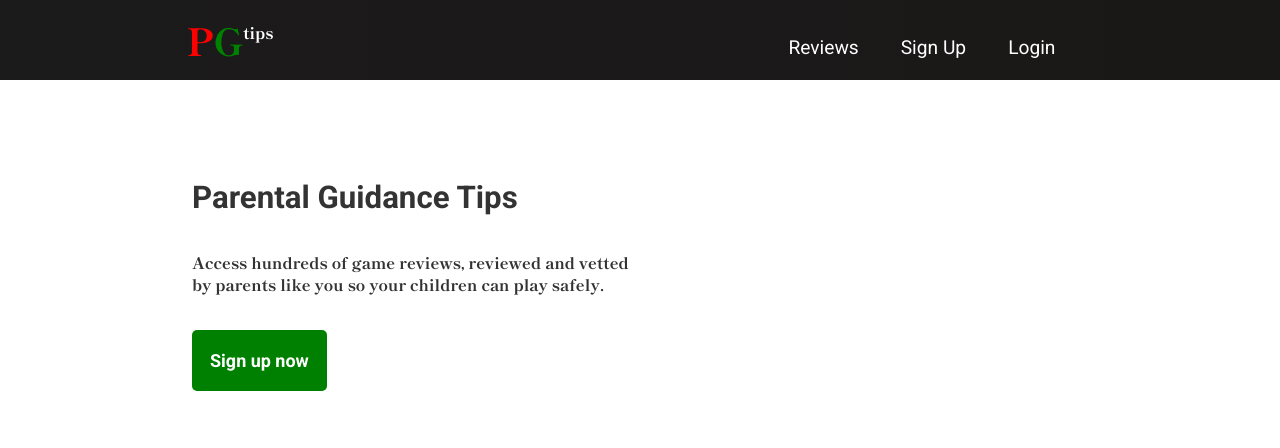
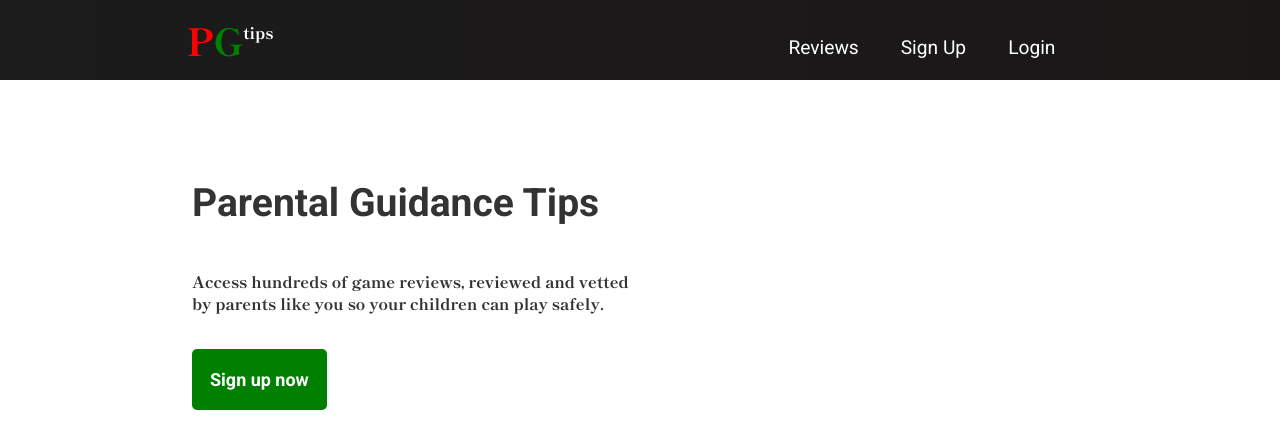
Before and after one commit to browser-arousers/browser-arousers, a React (Create React App) app in the folder game-reviews/: page / in a window 1280 px wide. Shown: the top 448 px of the page. Built offline with nearby package versions, Linux system fonts and the light colour scheme.

Commit message:
update h1 font size

```diff
--- a/game-reviews/src/App.css
+++ b/game-reviews/src/App.css
@@ -49,7 +49,7 @@ a {
 /***** Fonts *****/
 
 h1 {
-  font-size: 1.953rem;
+  font-size: 2.441rem;
   font-weight: 700;
 }
 
```
